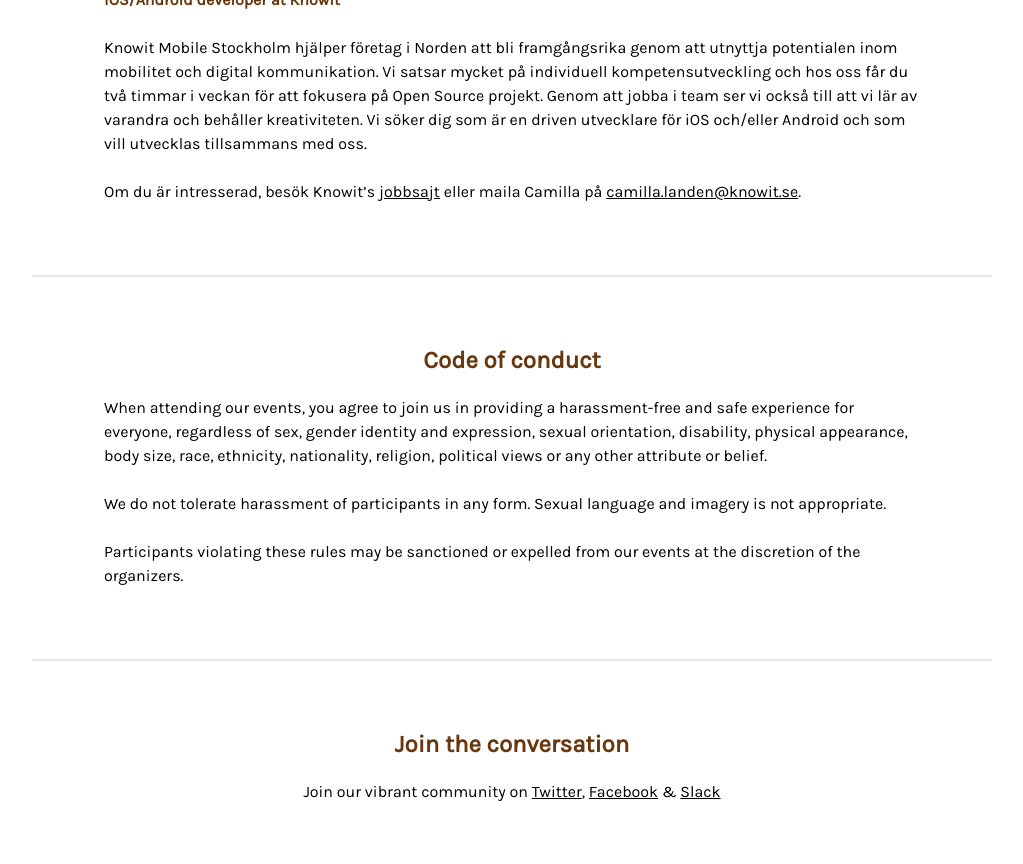
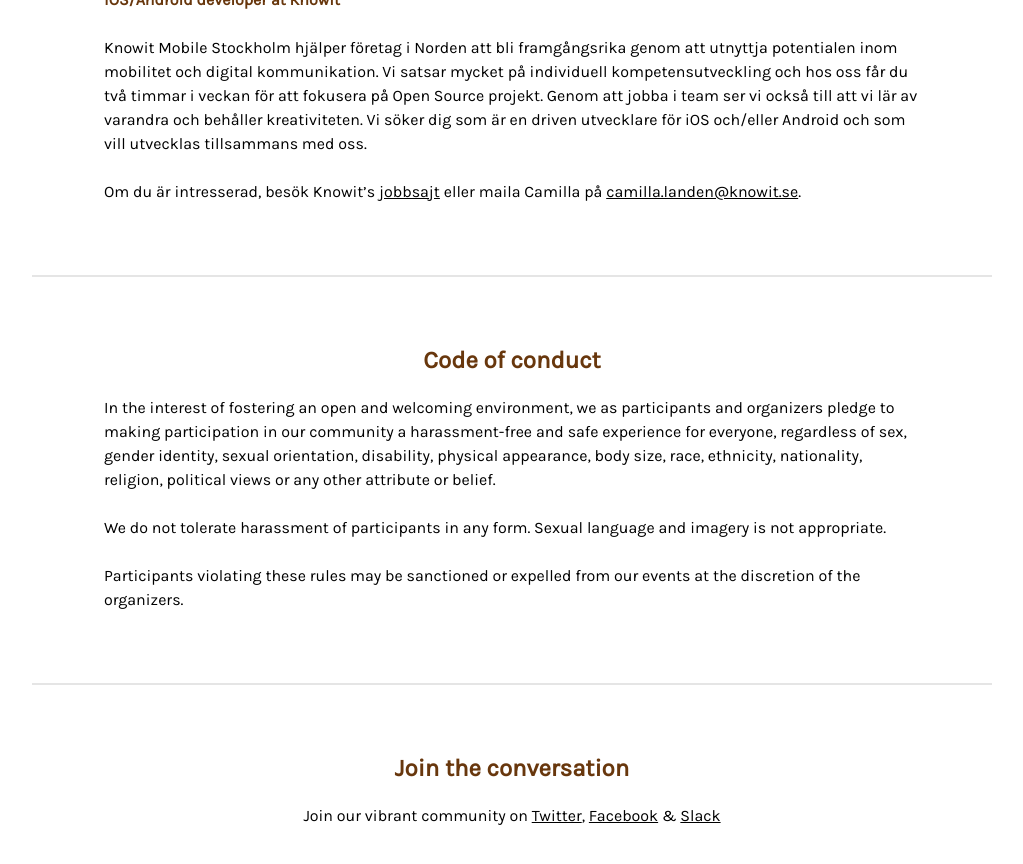
Before and after one commit to cocoaheadssthlm/cocoaheadssthlm.github.io, a Jekyll site: the page built from index.html, in a window 1280 px wide and 900 px high, scrolled down 1461 px. Shown: the top 864 px of the window, without its empty margins (128-1151 px from the left). Built offline with Jekyll 4.4.1, drawn with Linux system fonts in a browser that asks for light colours.

Commit message:
Re-word to make intent clearer and improve readablity

```diff
--- a/index.html
+++ b/index.html
@@ -76,11 +76,12 @@
   <div class="inline-content">
     <div class="code-of-conduct">
       <p>
-        When attending our events, you agree to join us in providing a
-        harassment-free and safe experience for everyone, regardless of sex, gender
-        identity and expression, sexual orientation, disability, physical
-        appearance, body size, race, ethnicity, nationality, religion, political
-        views or any other attribute or belief.
+        In the interest of fostering an open and welcoming environment, we as
+        participants and organizers pledge to making participation in our community
+        a harassment-free and safe experience for everyone, regardless of sex, gender
+        identity, sexual orientation, disability, physical appearance, body size,
+        race, ethnicity, nationality, religion, political views or any other
+        attribute or belief.
       </p>
       <p>
         We do not tolerate harassment of participants in any form. Sexual language
```
